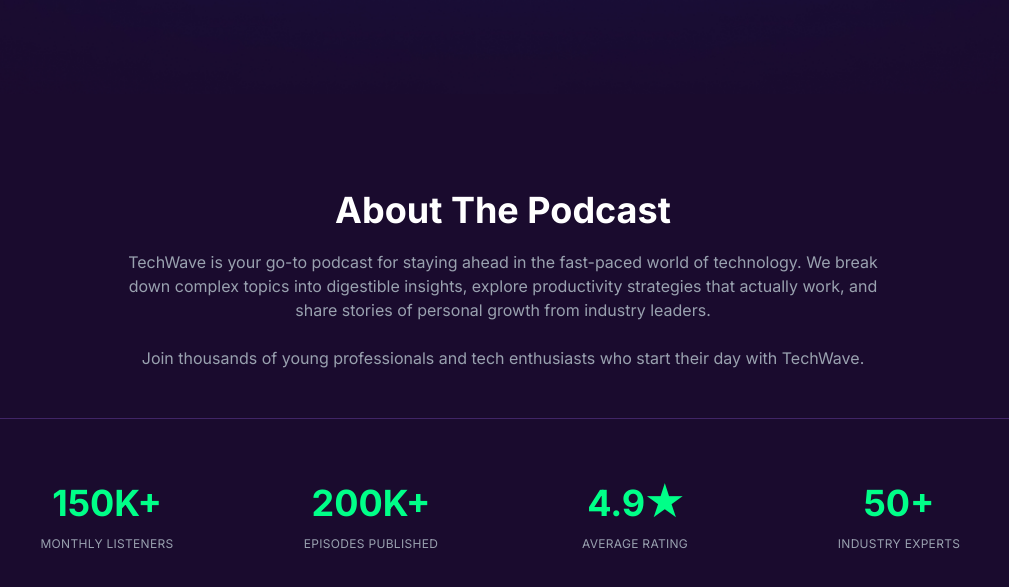
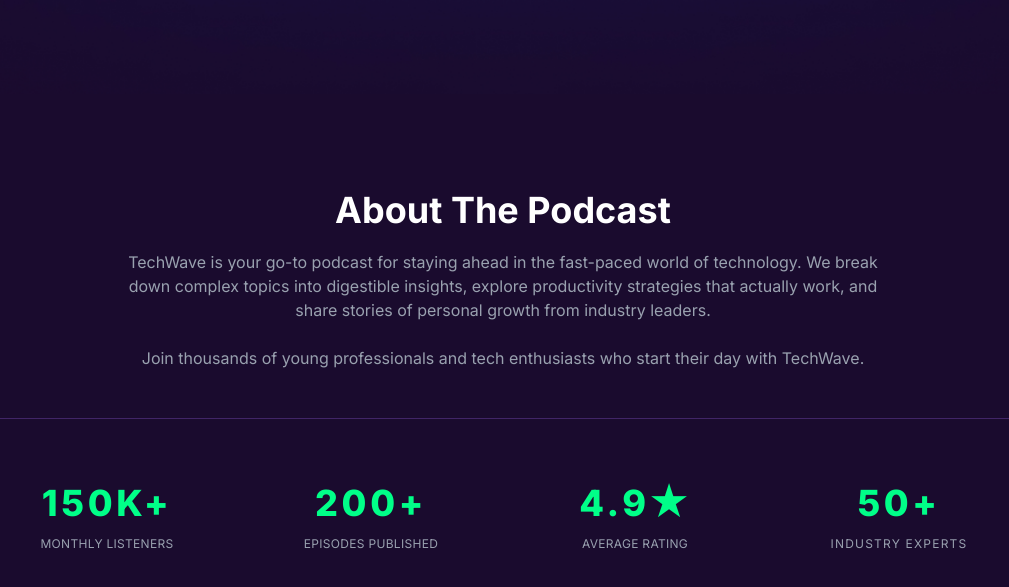
Before and after one commit to muinphero/B13-A02-TechWave, a plain HTML site: page index.html in a window 1280 px wide. Shown: the part 707-1294 px from the top of the page, without its empty margins (137-1146 px from the left). Drawn offline with nearby package versions, Linux system fonts and the light colour scheme.

Commit message:
About Section Adjusted

```diff
--- a/index.html
+++ b/index.html
@@ -146,29 +146,37 @@
 
         <div class="grid grid-cols-2 min-[993px]:grid-cols-4 gap-8 mt-16">
           <div>
-            <h3 class="text-4xl font-bold text-[#00FF88]">150K+</h3>
+            <h3 class="text-4xl tracking-widest font-extrabold text-[#00FF88]">
+              150K+
+            </h3>
             <p class="mt-3 text-[12px] tracking-wide text-gray-400 uppercase">
               Monthly Listeners
             </p>
           </div>
 
           <div>
-            <h3 class="text-4xl font-bold text-[#00FF88]">200K+</h3>
+            <h3 class="text-4xl tracking-widest font-extrabold text-[#00FF88]">
+              200+
+            </h3>
             <p class="mt-3 text-[12px] tracking-wide text-gray-400 uppercase">
               Episodes Published
             </p>
           </div>
 
           <div>
-            <h3 class="text-4xl font-bold text-[#00FF88]">4.9★</h3>
+            <h3 class="text-4xl tracking-widest font-extrabold text-[#00FF88]">
+              4.9★
+            </h3>
             <p class="mt-3 text-[12px] tracking-wide text-gray-400 uppercase">
               Average Rating
             </p>
           </div>
 
           <div>
-            <h3 class="text-4xl font-bold text-[#00FF88]">50+</h3>
-            <p class="mt-3 text-[12px] tracking-wide text-gray-400 uppercase">
+            <h3 class="text-4xl tracking-widest font-extrabold text-[#00FF88]">
+              50+
+            </h3>
+            <p class="mt-3 text-[12px] tracking-widest text-gray-400 uppercase">
               Industry Experts
             </p>
           </div>
```
